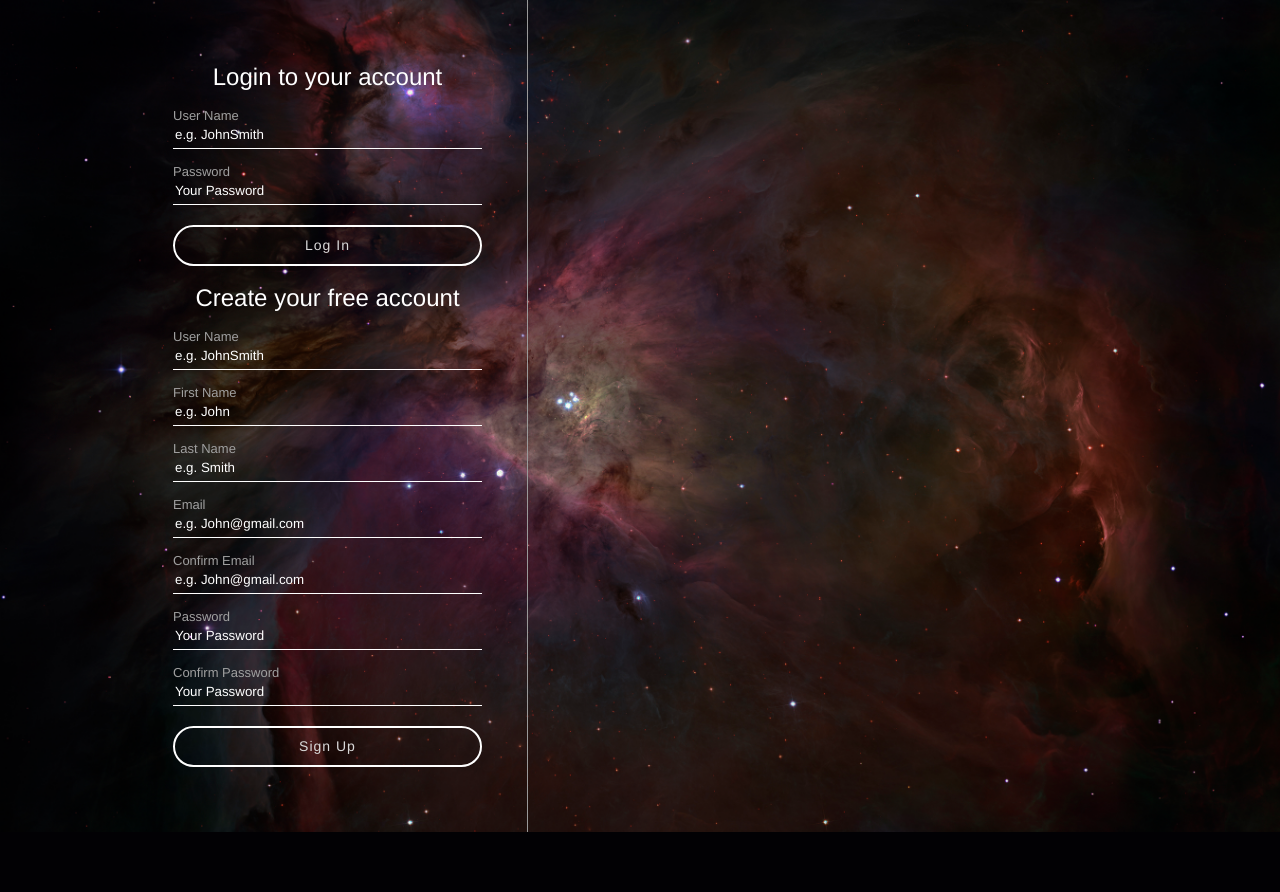
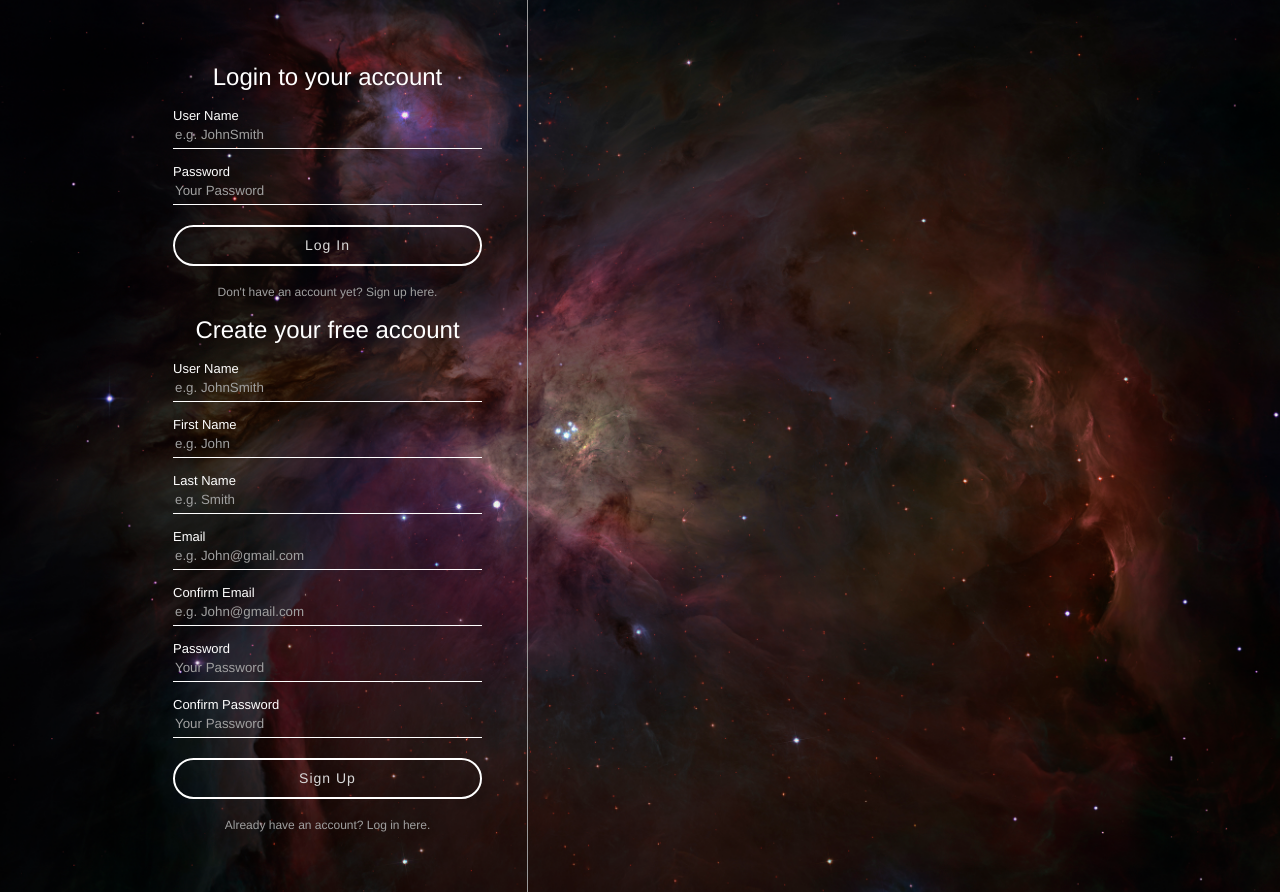
Before and after one commit to Falcon-Punch/Music-Site, a PHP site: page /register.php in a window 1280 px wide. Before the commit the page ends 832 px from the top, so only its background shows below. Run offline with PHP 8.4, Linux system fonts and the light colour scheme.

Commit message:
Added jQuery function to switch between login and register pages.

```diff
--- a/assets/css/register.css
+++ b/assets/css/register.css
@@ -18,7 +18,6 @@ html, body
 
 #loginContainer *
 {
-	color: #FFFFFF;
 	font-family: "Helvetica Neue", "Helvetica", "Arial", sans-serif;
 	font-weight: normal;
 	line-height: 1em;
@@ -27,6 +26,7 @@ html, body
 
 #loginContainer
 {
+	color: #FFFFFF;
 	width: 80%;
 	margin: 0 auto;
 	position: relative;
@@ -61,7 +61,7 @@ html, body
 
 #inputContainer label
 {
-	color: #A0A0A0;
+	color: #FFFFFF;
 	font-size: 13px;
 	margin-top: 15px;
 }
@@ -88,29 +88,50 @@ html, body
 	transition-duration: 1.4s;
 }
 
+.hasAccountText:hover
+{
+	cursor: pointer;
+	color: #E100FF;
+	transition-duration: 0.4s;
+}
+
+.hasAccountText span
+{
+	font-weight: bold;
+	font-size: 12px;
+}
+
+.hasAccountText
+{
+	color: #A0A0A0;
+	text-align: center;
+}
+
+
+
 ::-webkit-input-placeholder
 { /* WebKit, Blink, Edge */
-    color: #FFFFFF;
+    color: #A0A0A0;
 }
 :-moz-placeholder
 { /* Mozilla Firefox 4 to 18 */
-   color: #FFFFFF;
+   color: #A0A0A0;
    opacity: 1;
 }
 ::-moz-placeholder
 { /* Mozilla Firefox 19+ */
-   color: #FFFFFF;
+   color: #A0A0A0;
    opacity: 1;
 }
 :-ms-input-placeholder
 { /* Internet Explorer 10-11 */
-   color: #FFFFFF;
+   color: #A0A0A0;
 }
 ::-ms-input-placeholder
 { /* Microsoft Edge */
-   color: #FFFFFF;
+   color: #A0A0A0;
 }
 ::placeholder
 { /* Most modern browsers support this now. */
-   color: #FFFFFF;
+   color: #A0A0A0;
 }
--- /dev/null
+++ b/assets/js/register.js
@@ -0,0 +1,14 @@
+$(document).ready(function()
+{
+	$("#hideLogin").click(function()
+	{
+		$("#loginForm").hide();
+		$("#registerForm").show();
+	})
+
+	$("#hideRegister").click(function()
+	{
+		$("#loginForm").show();
+		$("#registerForm").hide();
+	})
+})
--- a/register.php
+++ b/register.php
@@ -20,7 +20,11 @@
 <html>
 <head>
 	<title>Welcome to Musix</title>
+
 	<link rel="stylesheet" type="text/css" href="assets/css/register.css">
+
+	<script src="https://ajax.googleapis.com/ajax/libs/jquery/3.3.1/jquery.min.js"></script>
+	<script src="assets/js/register.js"></script>
 </head>
 <body>
 	<div id="background">
@@ -35,7 +39,11 @@
 					<p>
 						<label for="loginPassword">Password</label>
 						<input id="loginPassword" name="loginPassword" type="password" placeholder="Your Password" required></p>
+
 					<button type="submit" name="loginButton">Log In</button>
+					<div class="hasAccountText">
+						<span id="hideLogin">Don't have an account yet? Sign up here.</span>
+					</div>
 				</form>
 
 				<form id="registerForm" action="register.php" method="POST">
@@ -77,7 +85,11 @@
 					<p>
 						<label for="password2">Confirm Password</label>
 						<input id="password2" name="password2" type="password" placeholder="Your Password" required></p>
+
 					<button type="submit" name="registerButton">Sign Up</button>
+					<div class="hasAccountText">
+						<span id="hideRegister">Already have an account? Log in here.</span>
+					</div>
 				</form>
 			</div>
 		</div>
```
